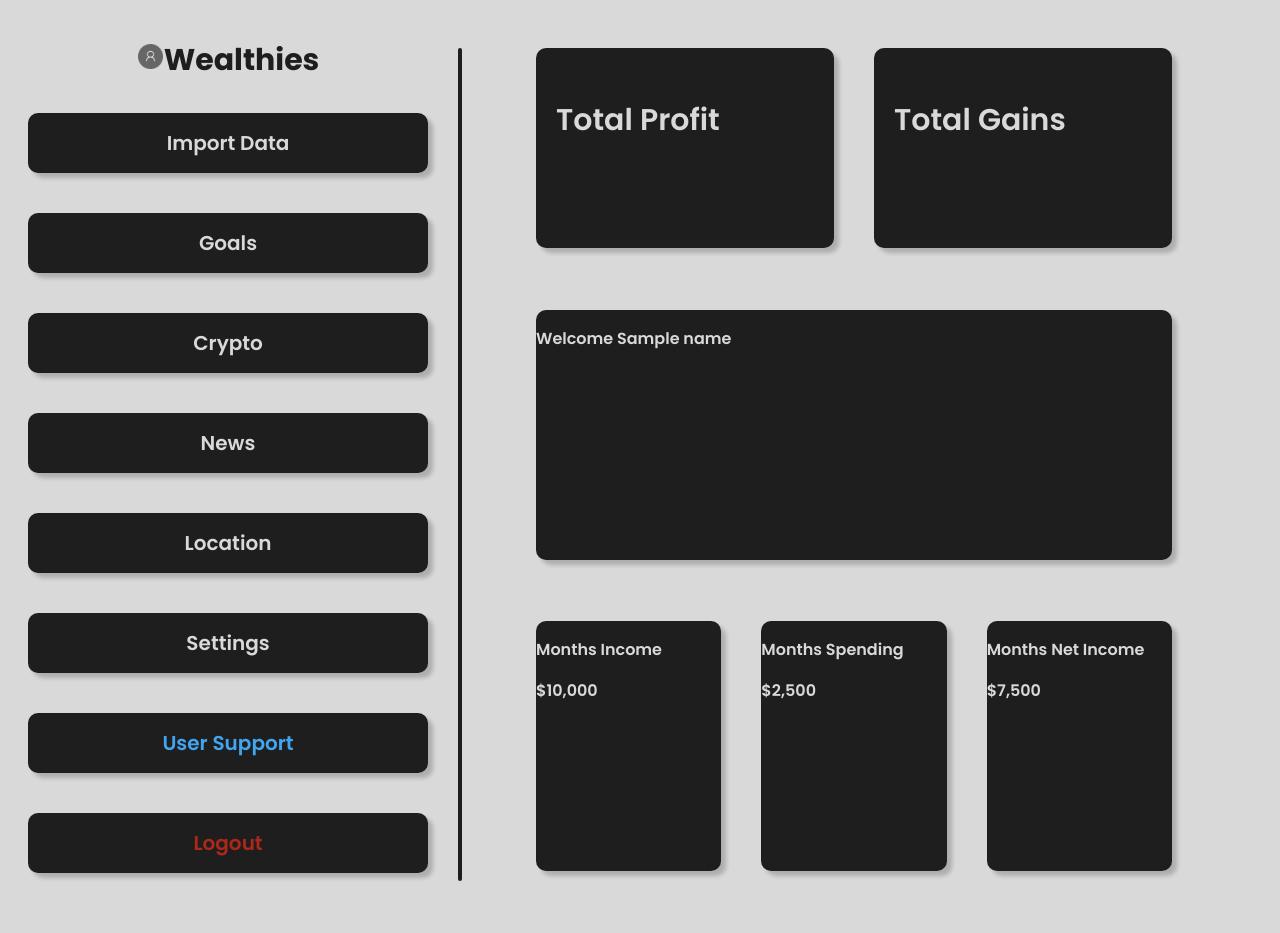
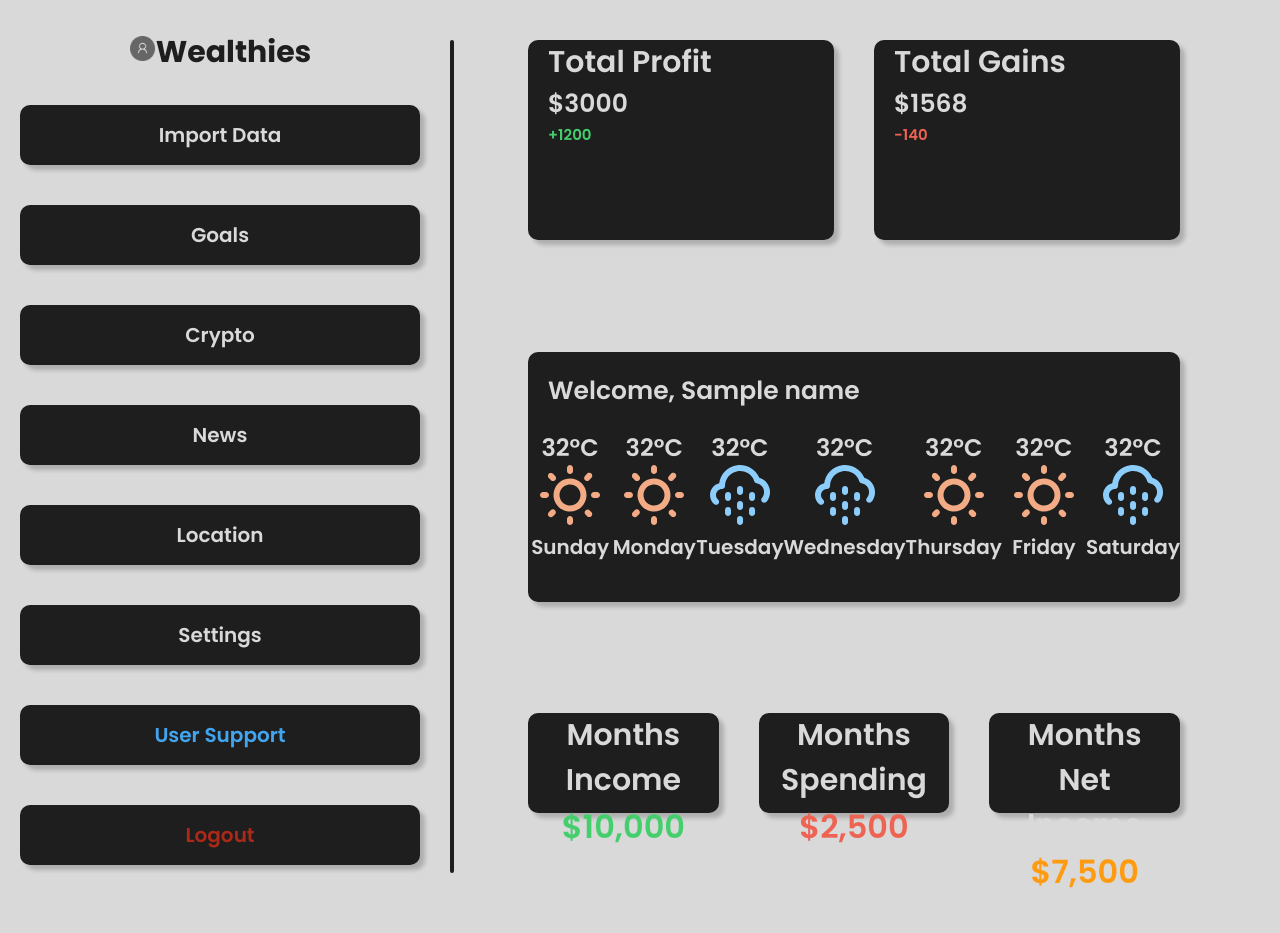
Before and after one commit to Jaydbon/ecommerceStore, a Flask app: template templates/home.html in a window 1280 px wide. After the commit the page ends 888 px from the top, so only its background shows below. Run offline with Flask 3, Linux system fonts and the light colour scheme; the template is opened without the code that fills it: most values are stand-ins (such as "Sample title", 1, 10 or a date in 2020).

Commit message:
Completed stage 1 of UI

```diff
--- a/static/home.css
+++ b/static/home.css
@@ -1,4 +1,5 @@
 @import url('https://fonts.googleapis.com/css2?family=Poppins:ital,wght@0,100;0,200;0,300;0,400;0,500;0,600;0,700;0,800;0,900;1,100;1,200;1,300;1,400;1,500;1,600;1,700;1,800;1,900&display=swap');
+* { margin: 0; padding: 0; }
 
 /* General reset */
 body {
@@ -86,6 +87,7 @@ nav ul li #logout {
 }
 
 /* -------------------------------------- TOP WIDGETS --------------------------------------- */
+/* ---------------------------------------Start of TOP */
 .main {
     grid-column: 3; /* Ensure .main starts at the third column */
     display: grid;
@@ -108,11 +110,25 @@ nav ul li #logout {
     box-shadow: 5px 5px 4px rgba(0, 0, 0, 0.2);
 }
 
-.main .top p {
-    padding: 20px;
+.title {
+    padding: 0px 20px;
     font-size: 30px;
 }
 
+.num {
+    padding: 0 20px;
+    font-size: 25px;
+
+}
+.numSmall {
+    padding: 0 20px;
+    font-size: 15px;
+    color: #44CF6C;
+}
+
+
+/* ---------------------------------------------- End of TOP */
+/* -----------------------------------------------Start of WEATHER */
 .main .weather {
     grid-column: span 3;
     height: 250px;
@@ -122,11 +138,61 @@ nav ul li #logout {
     box-shadow: 5px 5px 4px rgba(0, 0, 0, 0.2);
 }
 
+.weather #welcome {
+    font-size: 25px;
+    margin: 20px;
+}
+
+
+.day-container {
+    grid-template-columns: 1fr 1fr 1fr 1fr 1fr 1fr 1fr;
+    display: grid;
+    text-align: center;
+}
+
+.temp {
+    font-size: 24px;
+}
+
+.weather .day-container img {
+    width: 60px;
+}
+
+.dayName {
+    font-size: 20px;
+}
+
+/* ----------------------------------------------End of WEATHER */
+/* ----------------------------------------------Start of BOTTOM */
+
 .main .bottom {
     grid-column: span 1;
-    height: 250px;
+    height: 100px;
     background-color: #1E1E1E;
     border-radius: 10px;
     margin: 20px;
     box-shadow: 5px 5px 4px rgba(0, 0, 0, 0.2);
+    text-align: center;
 }
+
+.bottom .sub {
+    font-size: 32px;
+}
+
+
+
+
+/* ---------------------------------------------End of BOTTOM */
+
+
+
+#pos {
+    color: #44CF6C;
+}
+
+#mid {
+    color: #FF9B10;
+}
+#neg {
+    color: #EE6352;
+}
--- a/templates/home.html
+++ b/templates/home.html
@@ -23,29 +23,69 @@
     <div class="main">
         <div class="top-container">
             <div class="top">
-                <p>Total Profit</p>
+                <p class="title">Total Profit</p>
+                <p class="num">$3000</p>
+                <p class="numSmall">+1200</p>
 
             </div>
             <div class="top">
-                <p>Total Gains</p>
-
+                <p class="title">Total Gains</p>
+                <p class="num">$1568</p>
+                <p class="numSmall" id="neg">-140</p>
             </div>
         </div>
         <div class="weather">
-            <p>Welcome {{name}}</p>
+            <p id="welcome">Welcome, {{name}}</p>
+            <div class="day-container">
+                <div class="day">
+                    <p class="temp">32°C</p>
+                    <img src="{{ url_for('static', filename='images/sunny.svg') }}" alt="weather">
+                    <p class="dayName">Sunday</p>
+                </div>
+                <div class="day">
+                    <p class="temp">32°C</p>
+                    <img src="{{ url_for('static', filename='images/sunny.svg') }}" alt="weather">
+                    <p class="dayName">Monday</p>
+                </div>
+                <div class="day">
+                    <p class="temp">32°C</p>
+                    <img src="{{ url_for('static', filename='images/rainy.svg') }}" alt="weather">
+                    <p class="dayName">Tuesday</p>
+                </div>
+                <div class="day">
+                    <p class="temp">32°C</p>
+                    <img src="{{ url_for('static', filename='images/rainy.svg') }}" alt="weather">
+                    <p class="dayName">Wednesday</p>
+                </div>
+                <div class="day">
+                    <p class="temp">32°C</p>
+                    <img src="{{ url_for('static', filename='images/sunny.svg') }}" alt="weather">
+                    <p class="dayName">Thursday</p>
+                </div>
+                <div class="day">
+                    <p class="temp">32°C</p>
+                    <img src="{{ url_for('static', filename='images/sunny.svg') }}" alt="weather">
+                    <p class="dayName">Friday</p>
+                </div>
+                <div class="day">
+                    <p class="temp">32°C</p>
+                    <img src="{{ url_for('static', filename='images/rainy.svg') }}" alt="weather">
+                    <p class="dayName">Saturday</p>
+                </div>
+            </div>
 
         </div>
-        <div class="bottom">
-            <p>Months Income</p>
-            <p>$10,000</p>
+        <div class="bottom" id="income">
+            <p class="title">Months Income</p>
+            <p class="sub" id="pos">$10,000</p>
         </div>
-        <div class="bottom">
-            <p>Months Spending</p>
-            <p>$2,500</p>
+        <div class="bottom" id="spending">
+            <p class="title">Months Spending</p>
+            <p class="sub"  id="neg">$2,500</p>
         </div>
-        <div class="bottom">
-            <p>Months Net Income</p>
-            <p>$7,500</p>
+        <div class="bottom" id="net">
+            <p class="title">Months Net Income</p>
+            <p class="sub"  id="mid">$7,500</p>
         </div>
 
 
```
Also changed, not shown: static/images/rainy.svg (added), static/images/sunny.svg (added).
